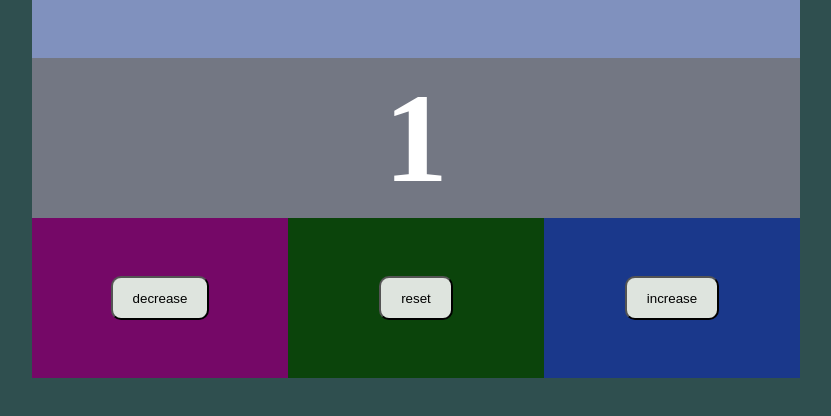
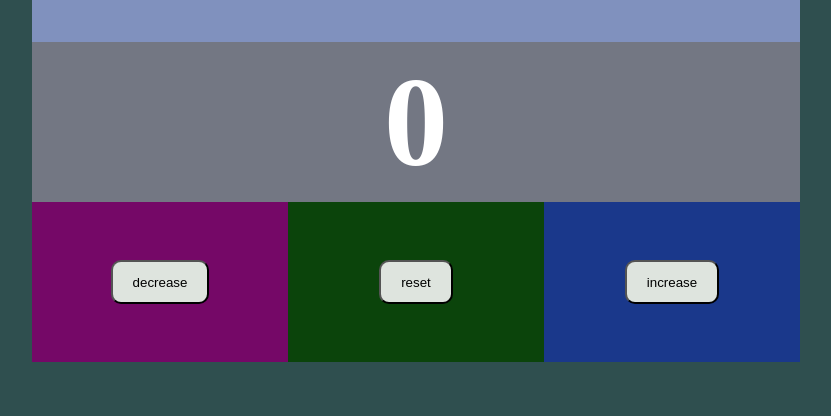
Before and after one commit to cagaser/counter, a plain HTML site: page index.html in a window 1280 px wide. Shown: the part 278-694 px from the top of the page, without its empty margins (224-1055 px from the left). Drawn offline with Linux system fonts and the light colour scheme.

Commit message:
change default to 0

```diff
--- a/index.html
+++ b/index.html
@@ -10,13 +10,12 @@
 
 </head>
 <body>
-    <p id="demo"></p>
     <div class="main-wrapper">
         <div class="item title">
             <h1>Counter</h1>
         </div>
         <div class="item number">
-            <h1 id="number">1</h1>
+            <h1 id="number">0</h1>
         </div>
         <div class="item decrBtn">
             <button id="decrBtn" onclick="decrNumber()">decrease</button>
```
